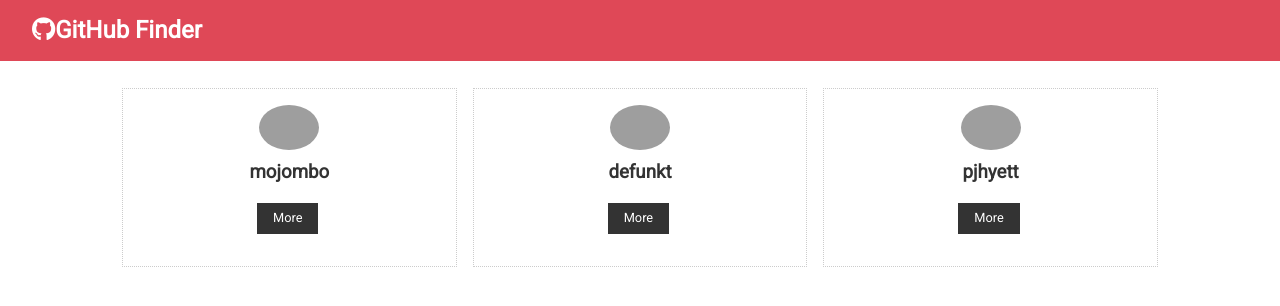
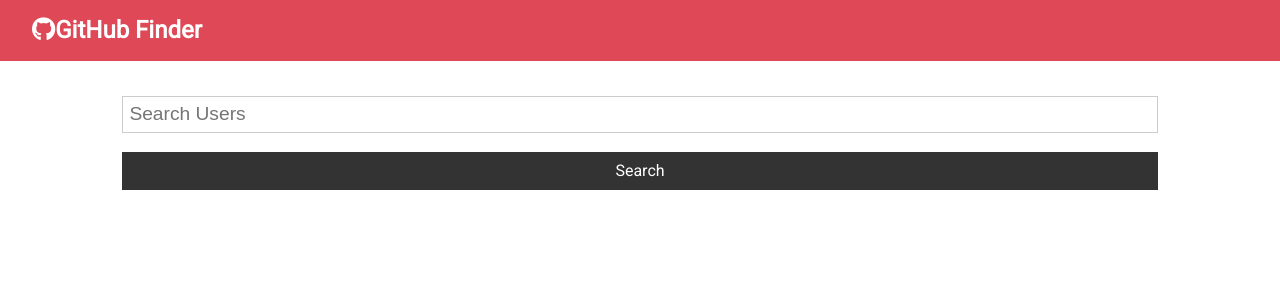
Before and after one commit to knaber4124/udemy-react-gitfinder, a React (Create React App) app: page / in a window 1280 px wide. Shown: the top 306 px of the page. Built offline with nearby package versions, Linux system fonts and the light colour scheme; grey boxes are pictures that could not be loaded.

Commit message:
search bar and spinner in place

```diff
--- a/package.json
+++ b/package.json
@@ -6,6 +6,7 @@
     "@testing-library/jest-dom": "^4.2.4",
     "@testing-library/react": "^9.5.0",
     "@testing-library/user-event": "^7.2.1",
+    "axios": "^0.20.0",
     "react": "^16.13.1",
     "react-dom": "^16.13.1",
     "react-scripts": "3.4.3"
--- a/src/App.js
+++ b/src/App.js
@@ -1,15 +1,42 @@
 import React, { Component } from 'react';
 import Navbar from './components/layout/Navbar/Navbar';
 import Users from './components/users/Users'
+import Search from './components/users/Search'
+import axios from 'axios'
 import './App.css';
 
 class App extends Component {
+  state = {
+    users: [],
+    loading: false
+  }
+
+  // async componentDidMount() {
+  //   this.setState({
+  //     loading: true
+  //   });
+  //   const res = await axios.get(`https://api.github.com/users?client_id= ${process.env.REACT_APP_GITHUB_CLIENT_ID} & client_secret=${process.env.REACT_APP_GITHUB_CLIENT_SECRET}`);
+  //   this.setState({
+  //     users: res.data,
+  //     loading: false
+  //   })
+  // }
+
+  searchUsers = async text => {
+    const res = await axios.get(`https://api.github.com/search/users?q=${text}&client_id= ${process.env.REACT_APP_GITHUB_CLIENT_ID} & client_secret=${process.env.REACT_APP_GITHUB_CLIENT_SECRET}`);
+    this.setState({
+      users: res.data.items,
+      loading: false
+    })
+  }
+
   render() {
     return (
       <div className="App">
         <Navbar />
         <div className='container'>
-          <Users />
+          <Search searchUsers={this.searchUsers} />
+          <Users loading={this.state.loading} users={this.state.users} />
         </div>
       </div>
     );
--- /dev/null
+++ b/src/components/layout/Spinner/Spinner.js
@@ -0,0 +1,12 @@
+import React, { Fragment } from 'react'
+import spinner from './spinner.gif'
+
+export const Spinner = () => {
+    return (
+        <Fragment>
+            <img src={spinner} alt="Loading..." style={{ width: '200px', margin: "auto", display: 'block' }} />
+        </Fragment>
+    )
+}
+
+export default Spinner
--- /dev/null
+++ b/src/components/users/Search.js
@@ -0,0 +1,28 @@
+import React, { Component } from 'react'
+
+export class Search extends Component {
+    state = {
+        text: ''
+    }
+    onChange = (e) => this.setState({ [e.target.name]: e.target.value })
+
+    onSubmit = (event) => {
+        event.preventDefault();
+        this.props.searchUsers(this.state.text);
+        this.setState({ text: '' });
+    }
+
+    render() {
+        return (
+            <div>
+                <form onSubmit={this.onSubmit} className='form'>
+                    <input type='text' name='text' placeholder='Search Users' value={this.state.text}
+                        onChange={this.onChange} />
+                    <input type='submit' value="Search" className='btn btn-dark btn-block' />
+                </form>
+            </div>
+        )
+    }
+}
+
+export default Search
--- a/src/components/users/Users.js
+++ b/src/components/users/Users.js
@@ -1,46 +1,32 @@
-import React, { Component } from 'react'
+import React from 'react'
 import UserItem from './UserItem'
+import Spinner from '../layout/Spinner/Spinner';
+import PropTypes from 'prop-types';
 
-export class Users extends Component {
-    state = {
-        users: [
-            {
-                id: '1',
-                login: 'mojombo',
-                avatar_url: 'https://avatars0.githubusercontent.com/u/1?v=4',
-                html_url: 'https://github.com/mojombo'
 
-            },
-            {
-                id: '2',
-                login: 'defunkt',
-                avatar_url: 'https://avatars0.githubusercontent.com/u/2?v=4',
-                html_url: 'https://github.com/defunkt'
-
-            },
-            {
-                id: '3',
-                login: 'pjhyett',
-                avatar_url: 'https://avatars0.githubusercontent.com/u/3?v=4',
-                html_url: 'https://github.com/pjhyett'
-
-            }
-        ]
-
+const Users = ({ users, loading }) => {
+    if (loading) {
+        return <Spinner />
     }
-
-    render() {
+    else {
         return (
-            <div style ={userStyle}>
-                {this.state.users.map(user => (
+            <div style={userStyle}>
+                {users.map(user => (
                     <UserItem key={user.id} user={user} />
                 ))}
             </div>
         )
     }
+
+
 }
 
-const userStyle ={
+Users.propTypes ={
+    users: PropTypes.array.isRequired,
+    loading: PropTypes.bool.isRequired
+}
+
+const userStyle = {
     display: 'grid',
     gridTemplateColumns: 'repeat(3, 1fr)',
     gridGap: '1rem'
```
Also changed, not shown: src/components/layout/Spinner/spinner.gif (added), 1 other file (tests, documents, lock files or other folders).
